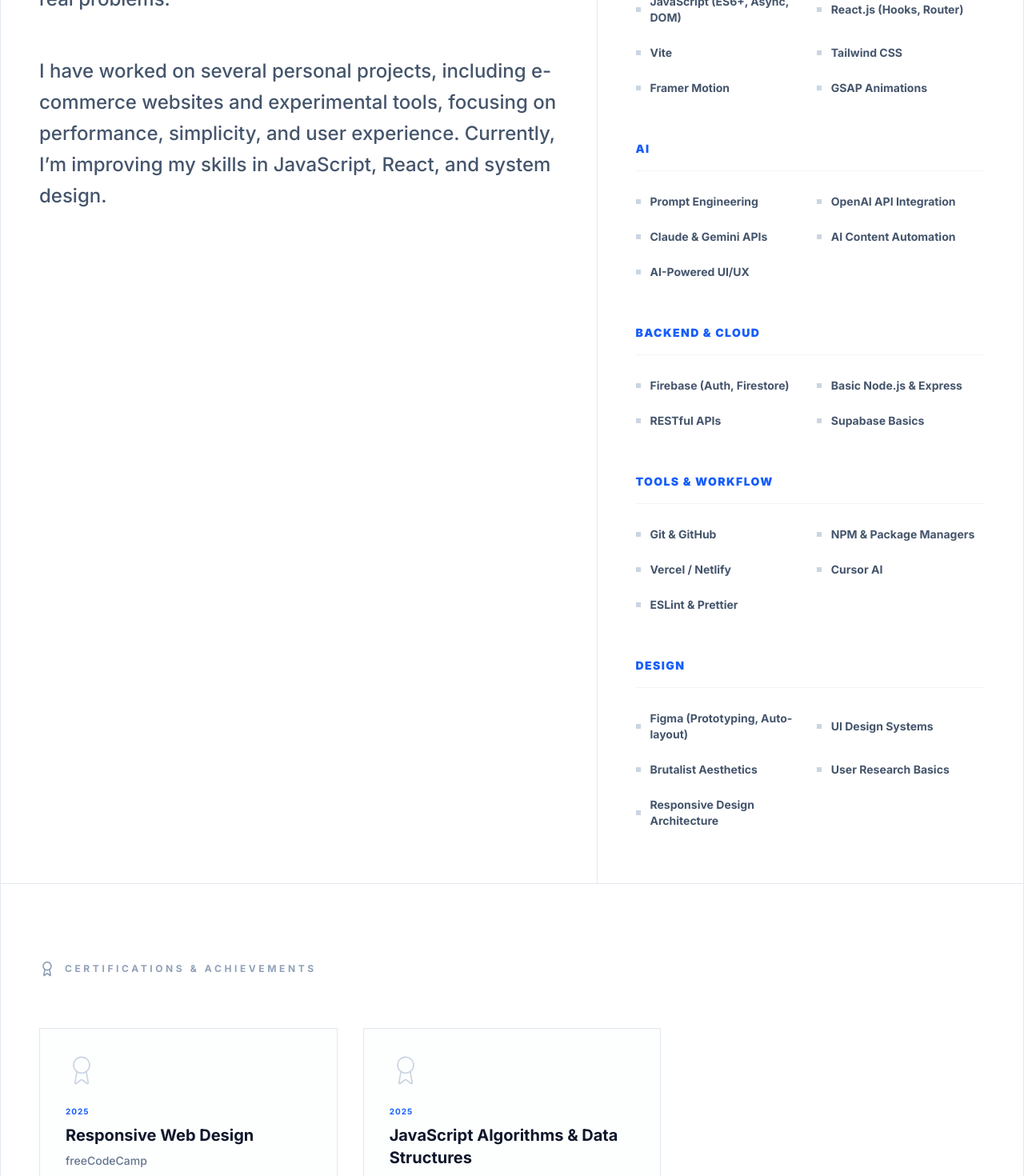
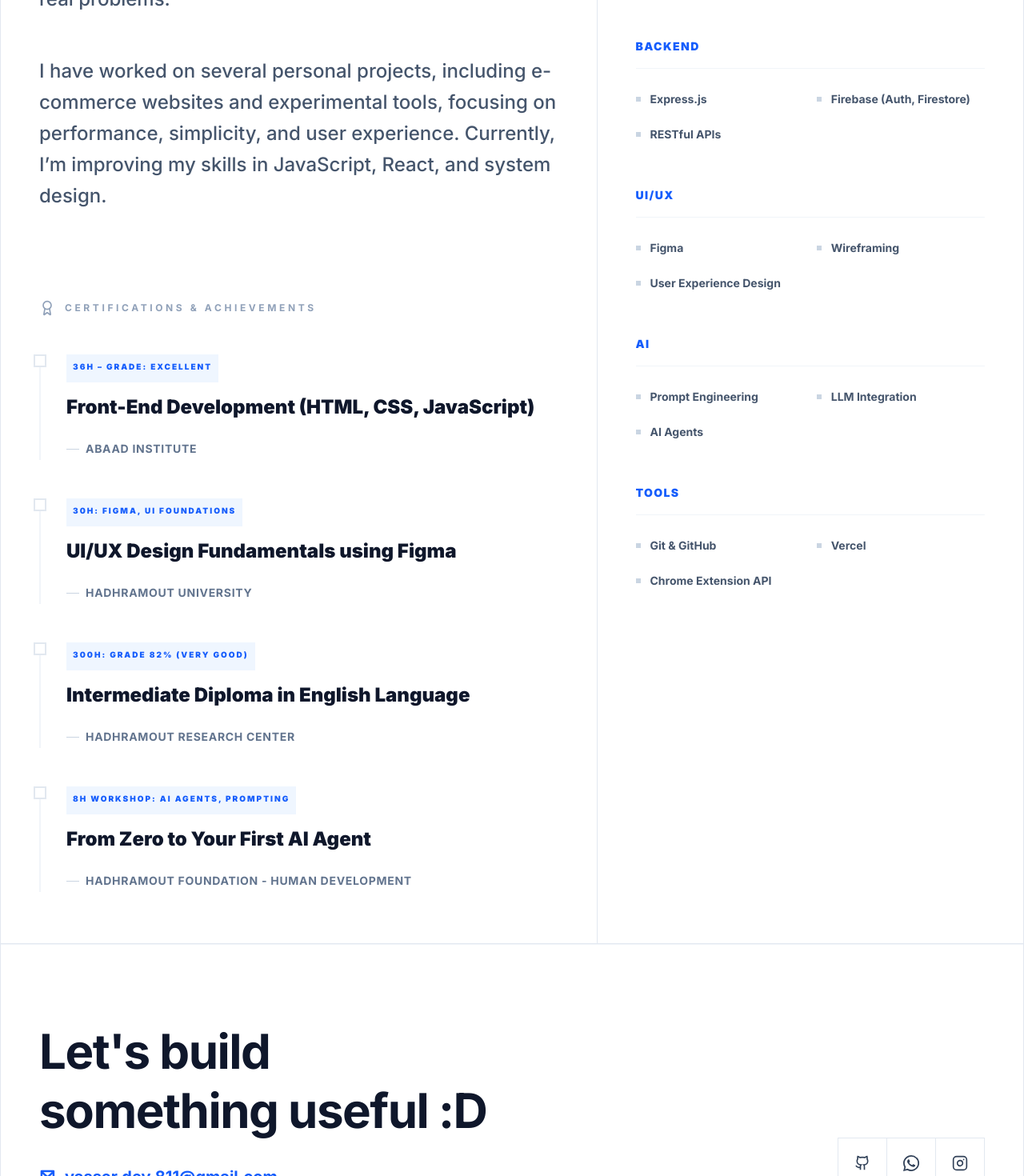
Before and after one commit to yasser8111/Portfolio, a React (Vite) app: page /about in a window 1280 px wide. Shown: the part 1020-2490 px from the top of the page at 80% size. Built offline with nearby package versions, Linux system fonts and the light colour scheme.

Commit message:
feat: refine skills, certificates design, and optimize scroll/animation triggers

```diff
--- a/src/App.jsx
+++ b/src/App.jsx
@@ -101,7 +101,6 @@ export default function App() {
   return (
     <BrowserRouter>
       <SmoothScroll>
-        <ScrollToTop />
         <div
           dir={lang === "ar" ? "rtl" : "ltr"}
           className="min-h-screen bg-white text-slate-900 font-sans selection:bg-blue-600 selection:text-white"
--- a/src/components/TextBlockEffect.jsx
+++ b/src/components/TextBlockEffect.jsx
@@ -23,12 +23,16 @@ export const TextBlock = ({
   const textRef = useRef(null);
 
   useGSAP(() => {
+    // Small delay to ensure page layout and scroll-reset have settled
+    const timer = setTimeout(() => {
+      if (!containerRef.current) return;
+
       const tl = gsap.timeline({
         scrollTrigger: {
           trigger: containerRef.current,
-        start: 'top 80%',
-        end: 'bottom 20%',
+          start: 'top 92%',
           toggleActions: 'play none none none',
+          invalidateOnRefresh: true,
         }
       });
 
@@ -48,7 +52,9 @@ export const TextBlock = ({
         duration: 0.6,
         ease: 'expo.inOut',
       });
+    }, 200);
 
+    return () => clearTimeout(timer);
   }, { scope: containerRef });
 
   return (
--- a/src/data.json
+++ b/src/data.json
@@ -47,14 +47,24 @@
     "philosophy": "Simplicity in Code, Clarity in design.\nI believe that complexity is the enemy of progress. In code, simplicity means maintainability and performance. In design, clarity means an intuitive experience where the user never has to guess. My approach is to strip away the noise until only what is essential remains.",
     "certificates": [
       {
-        "title": "Responsive Web Design",
-        "issuer": "freeCodeCamp",
-        "year": "2025"
+        "title": "Front-End Development (HTML, CSS, JavaScript)",
+        "issuer": "Abaad Institute",
+        "year": "36h – Grade: Excellent"
       },
       {
-        "title": "JavaScript Algorithms & Data Structures",
-        "issuer": "freeCodeCamp",
-        "year": "2025"
+        "title": "UI/UX Design Fundamentals using Figma",
+        "issuer": "Hadhramout University",
+        "year": "30h: Figma, UI Foundations"
+      },
+      {
+        "title": "Intermediate Diploma in English Language",
+        "issuer": "Hadhramout Research Center",
+        "year": "300h: Grade 82% (Very Good)"
+      },
+      {
+        "title": "From Zero to Your First AI Agent",
+        "issuer": "Hadhramout Foundation - Human Development",
+        "year": "8h workshop: AI Agents, Prompting"
       }
     ],
 
@@ -99,23 +109,23 @@
     "expertise": [
       {
         "category": "Frontend",
-        "skills": ["HTML5 & Semantic Tags", "CSS3 & Modern Layouts (Grid/Flex)", "JavaScript (ES6+, Async, DOM)", "React.js (Hooks, Router)", "Vite", "Tailwind CSS", "Framer Motion", "GSAP Animations"]
+        "skills": ["JavaScript (ES6+)", "React", "CSS3", "Tailwind"]
+      },
+      {
+        "category": "Backend",
+        "skills": ["Express.js", "Firebase (Auth, Firestore)", "RESTful APIs"]
+      },
+      {
+        "category": "UI/UX",
+        "skills": ["Figma", "Wireframing", "User Experience Design"]
       },
       {
         "category": "AI",
-        "skills": ["Prompt Engineering", "OpenAI API Integration", "Claude & Gemini APIs", "AI Content Automation", "AI-Powered UI/UX"]
+        "skills": ["Prompt Engineering", "LLM Integration", "AI Agents"]
       },
       {
-        "category": "Backend & Cloud",
-        "skills": ["Firebase (Auth, Firestore)", "Basic Node.js & Express", "RESTful APIs", "Supabase Basics"]
-      },
-      {
-        "category": "Tools & Workflow",
-        "skills": ["Git & GitHub", "NPM & Package Managers", "Vercel / Netlify", "Cursor AI", "ESLint & Prettier"]
-      },
-      {
-        "category": "Design",
-        "skills": ["Figma (Prototyping, Auto-layout)", "UI Design Systems", "Brutalist Aesthetics", "User Research Basics", "Responsive Design Architecture"]
+        "category": "Tools",
+        "skills": ["Git & GitHub", "Vercel", "Chrome Extension API"]
       }
     ],
     "services": [
@@ -186,14 +196,24 @@
     "philosophy": "بساطة في الكود، وضوح في التصميم.\nأؤمن أن التعقيد هو عدو التقدم. في الكود، البساطة تعني سهولة الصيانة والأداء العالي. في التصميم، الوضوح يعني تجربة بديهية حيث لا يضطر المستخدم للتخمين أبداً. نهجي هو إزالة كل الضوضاء حتى يتبقى فقط ما هو ضروري ومفيد.",
     "certificates": [
       {
-        "title": "تصميم الويب المتجاوب",
-        "issuer": "freeCodeCamp",
-        "year": "2025"
+        "title": "تطوير الواجهات الأمامية (HTML, CSS, JavaScript)",
+        "issuer": "معهد أبعاد (Abaad Institute)",
+        "year": "36 ساعة – التقدير: ممتاز"
       },
       {
-        "title": "خوارزميات وهياكل بيانات JavaScript",
-        "issuer": "freeCodeCamp",
-        "year": "2025"
+        "title": "أساسيات تصميم UI/UX باستخدام Figma",
+        "issuer": "جامعة حضرموت",
+        "year": "30 ساعة: Figma، أساسيات واجهة المستخدم"
+      },
+      {
+        "title": "دبلوم متوسط في اللغة الإنجليزية",
+        "issuer": "مركز حضرموت للدراسات والبحوث",
+        "year": "300 ساعة: درجة 82% (جيد جداً)"
+      },
+      {
+        "title": "من الصفر إلى أول وكيل ذكاء اصطناعي لك",
+        "issuer": "مؤسسة حضرموت - تنمية بشرية",
+        "year": "ورشة عمل 8 ساعات: وكلاء الذكاء الاصطناعي"
       }
     ],
     "projects": [
@@ -236,23 +256,23 @@
     "expertise": [
       {
         "category": "الواجهات الأمامية",
-        "skills": ["HTML5 & Semantic Tags", "CSS3 & Modern Layouts", "JavaScript (ES6+, Async)", "React.js", "Vite", "Tailwind CSS", "Framer Motion", "GSAP Animations"]
+        "skills": ["JavaScript (ES6+)", "React", "CSS3", "Tailwind"]
+      },
+      {
+        "category": "الواجهات الخلفية",
+        "skills": ["Express.js", "Firebase (Auth, Firestore)", "RESTful APIs"]
+      },
+      {
+        "category": "التصميم (UI/UX)",
+        "skills": ["Figma", "Wireframing", "User Experience Design"]
       },
       {
         "category": "الذكاء الاصطناعي",
-        "skills": ["Prompt Engineering", "دمج OpenAI API", "Claude & Gemini APIs", "أتمتة المحتوى بالذكاء الاصطناعي", "UI/UX معزز بالذكاء الاصطناعي"]
+        "skills": ["Prompt Engineering", "دمج نماذج LLM", "وكلاء الذكاء الاصطناعي"]
       },
       {
-        "category": "الواجهات الخلفية والسحابية",
-        "skills": ["Firebase (Auth, Firestore)", "أساسيات Node.js & Express", "RESTful APIs", "Supabase Basics"]
-      },
-      {
-        "category": "الأدوات وسير العمل",
-        "skills": ["Git & GitHub", "مدراء الحزم NPM", "Vercel / Netlify", "Cursor AI", "ESLint & Prettier"]
-      },
-      {
-        "category": "التصميم",
-        "skills": ["Figma (Prototyping)", "أنظمة التصميم UI", "جماليات Brutalist", "أساسيات أبحاث المستخدم", "هندسة التصميم المتجاوب"]
+        "category": "الأدوات",
+        "skills": ["Git & GitHub", "Vercel", "Chrome Extension API"]
       }
     ],
     "services": [
--- a/src/pages/AboutPage.jsx
+++ b/src/pages/AboutPage.jsx
@@ -44,7 +44,7 @@ const AboutPage = ({
                     <span className="text-[10px] font-bold uppercase tracking-[0.4em]">{lang === "ar" ? "فلسفتي" : "Philosophy"}</span>
                 </div>
 
-                <h1 className="text-4xl md:text-5xl lg:text-6xl font-black tracking-tighter leading-none text-slate-900 mb-10">
+                <h1 className="text-4xl md:text-5xl lg:text-6xl font-bold tracking-tighter leading-none text-slate-900 mb-10">
                   <TextBlock blockColor="#2563eb" className="block">
                     {philosophy.split("\n")[0]}
                   </TextBlock>
@@ -80,6 +80,45 @@ const AboutPage = ({
                     </p>
                   ))}
                 </div>
+
+                {/* Textual Certificates Section */}
+                <div className="mt-24">
+                  <div className="flex items-center gap-3 mb-12 text-slate-400">
+                    <Award size={20} />
+                    <span className="text-xs font-bold uppercase tracking-[0.3em]">{lang === "ar" ? "الشهادات والإنجازات" : "Certifications & Achievements"}</span>
+                  </div>
+                  <div className="space-y-12">
+                    {certificates.map((cert, i) => (
+                      <div key={i} className="group relative ps-8 border-s-2 border-slate-100 hover:border-blue-600 transition-colors duration-500">
+                        {/* Dot */}
+                        <div className="absolute -start-[9px] top-0 w-4 h-4 bg-white border-2 border-slate-200 group-hover:border-blue-600 transition-colors duration-500" />
+
+                        <div className="flex flex-col gap-3">
+                          <div className="flex flex-wrap items-center gap-3">
+                            <span className="text-[10px] font-black uppercase tracking-[0.2em] text-blue-600 bg-blue-50 px-2 py-1">
+                              <TextBlock blockColor="#2563eb">
+                                {cert.year}
+                              </TextBlock>
+                            </span>
+                          </div>
+
+                          <h4 className="text-xl md:text-2xl font-black text-slate-900 leading-tight">
+                            <TextBlock blockColor="#1e293b">
+                              {cert.title}
+                            </TextBlock>
+                          </h4>
+
+                          <div className="flex items-center gap-2 text-slate-500 font-bold text-sm uppercase tracking-wider">
+                            <div className="w-4 h-[1px] bg-slate-300" />
+                            <TextBlock blockColor="#94a3b8">
+                              {cert.issuer}
+                            </TextBlock>
+                          </div>
+                        </div>
+                      </div>
+                    ))}
+                  </div>
+                </div>
               </div>
 
               {/* Right Column: Skills */}
@@ -113,26 +152,6 @@ const AboutPage = ({
             </div>
           </section>
 
-          {/* Certificates Section */}
-          <section className="py-24 px-6 md:px-12 border-b border-slate-200">
-             <div className="flex items-center gap-3 mb-16 text-slate-400">
-                <Award size={20} />
-                <span className="text-xs font-bold uppercase tracking-[0.3em]">{lang === "ar" ? "الشهادات والإنجازات" : "Certifications & Achievements"}</span>
-             </div>
-             <div className="grid grid-cols-1 md:grid-cols-2 lg:grid-cols-3 gap-8">
-                {certificates.map((cert, i) => (
-                  <div key={i} className="group p-8 border border-slate-200 hover:border-blue-600 transition-all duration-500 bg-slate-50/30">
-                    <div className="mb-6 text-slate-300 group-hover:text-blue-600 transition-colors">
-                        <Award size={40} strokeWidth={1} />
-                    </div>
-                    <span className="text-[10px] font-bold text-blue-600 uppercase tracking-widest mb-2 block">{cert.year}</span>
-                    <h3 className="text-xl font-bold text-slate-900 mb-2">{cert.title}</h3>
-                    <p className="text-sm text-slate-500 font-medium">{cert.issuer}</p>
-                  </div>
-                ))}
-             </div>
-          </section>
-
           {/* CTA Section - Replaced with ContactSection */}
           <ContactSection
             personal={personal}
--- a/src/pages/HomePage.jsx
+++ b/src/pages/HomePage.jsx
@@ -189,7 +189,7 @@ const HomePage = ({
                   </TextBlock>
                 </h3>
                 <div className="grid grid-cols-1 sm:grid-cols-2 gap-x-12 gap-y-12">
-                  {expertise.slice(0, 3).map((item, i) => (
+                  {expertise.slice(0, 4).map((item, i) => (
                     <div key={i}>
                       <h4 className="font-bold text-slate-900 mb-4 border-b border-slate-200 pb-2 uppercase tracking-wide text-sm">
                         <TextBlock blockColor="#2563eb">
```
Lines whose indentation alone changed are shown as unchanged.
